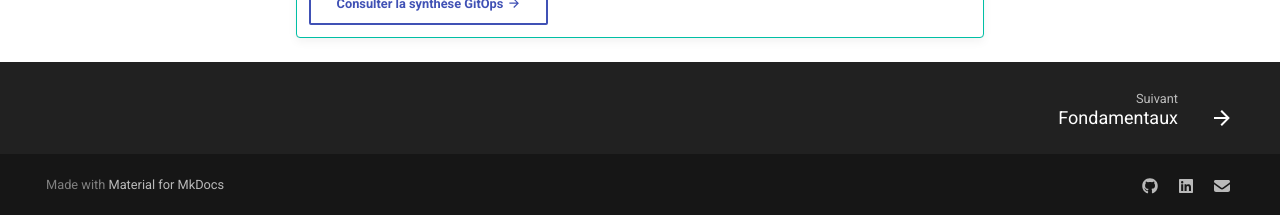
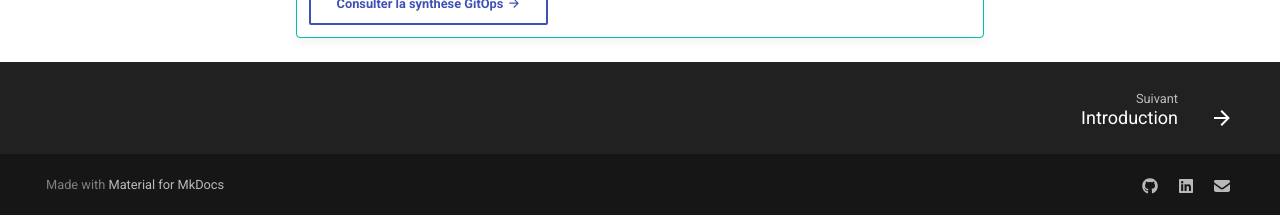
Before and after one commit to chrskrgb/chrskrgb.github.io, an MkDocs documentation site: the page built from docs/index.md, in a window 1280 px wide and 900 px high, scrolled down 1385 px. Shown: the part 682-897 px from the top of the window. Built offline with MkDocs 1.6.1 and Material for MkDocs 9.7.7, drawn with Linux system fonts in a browser that asks for light colours; comment, search, counter and statistics services are not loaded; part of the change alters nothing that is shown.

Commit message:
fix(ci): normalisation des chemins de fichiers en ASCII pur pour la compatibilité Linux/CI

```diff
--- a/docs/index.md
+++ b/docs/index.md
@@ -43,7 +43,7 @@ Ce portfolio constitue la vitrine technique de mes compétences opérationnelles
 
     Concepts fondamentaux DevOps, méthodes agiles (Scrum, Kanban), bases de données, GitOps, SRE et pipelines de déploiement cloud (CI/CD).
 
-    [:octicons-arrow-right-24: Découvrir les méthodes](Méthodes/DevOps/DO_01-Introduction.md)
+    [:octicons-arrow-right-24: Découvrir les méthodes](Methodes/DevOps/DO_01-Introduction.md)
 
 -   :material-microsoft:{ .lg .middle } __Active Directory Domain Services__
 
@@ -78,4 +78,4 @@ Ce portfolio constitue la vitrine technique de mes compétences opérationnelles
 !!! tip "Méthodologie DevOps : Le paradigme GitOps"
     Découvrez les principes et les piliers du GitOps : gestion de l'infrastructure comme code, réconciliation continue, versioning déclaratif sous Git et sécurité renforcée des déploiements.
 
-    [Consulter la synthèse GitOps :material-arrow-right:](Méthodes/DevOps/DO_04-GitOps.md){ .md-button }
+    [Consulter la synthèse GitOps :material-arrow-right:](Methodes/DevOps/DO_04-GitOps.md){ .md-button }
--- a/mkdocs.yml
+++ b/mkdocs.yml
@@ -102,12 +102,12 @@ nav:
   - Accueil: index.md
   - Méthodes & Concepts:
       - DevOps:
-          - "Introduction": "Méthodes/DevOps/DO_01-Introduction.md"
-          - "Méthodes Agiles": "Méthodes/DevOps/DO_02-Méthodes_Agiles.md"
-          - "Introduction aux Bases de Données": "Méthodes/DevOps/DO_03-BdD_Introduction.md"
-          - "GitOps": "Méthodes/DevOps/DO_04-GitOps.md"
-          - "Site Reliability Engineering (SRE)": "Méthodes/DevOps/DO_05-SRE.md"
-          - "Déploiement Cloud & CI/CD": "Méthodes/DevOps/DO_06-Deploiement_App_Cloud.md"
+          - "Introduction": "Methodes/DevOps/DO_01-Introduction.md"
+          - "Méthodes Agiles": "Methodes/DevOps/DO_02-Methodes_Agiles.md"
+          - "Introduction aux Bases de Données": "Methodes/DevOps/DO_03-BdD_Introduction.md"
+          - "GitOps": "Methodes/DevOps/DO_04-GitOps.md"
+          - "Site Reliability Engineering (SRE)": "Methodes/DevOps/DO_05-SRE.md"
+          - "Déploiement Cloud & CI/CD": "Methodes/DevOps/DO_06-Deploiement_App_Cloud.md"
   - Solutions & Outils:
       - Microsoft:
           - Active Directory Domain Services (AD DS):
@@ -115,15 +115,15 @@ nav:
               - "Structure": "Solutions-Outils/Microsoft/Active_Directory_Domain_Services/AD_02-Structure.md"
               - "Consoles & Administration": "Solutions-Outils/Microsoft/Active_Directory_Domain_Services/AD_03-Consoles_Admin.md"
               - "Multi-Sites": "Solutions-Outils/Microsoft/Active_Directory_Domain_Services/AD_04-Multi_Sites.md"
-              - "Rôles FSMO": "Solutions-Outils/Microsoft/Active_Directory_Domain_Services/AD_05-Rôles_FSMO.md"
+              - "Rôles FSMO": "Solutions-Outils/Microsoft/Active_Directory_Domain_Services/AD_05-Roles_FSMO.md"
               - "GPO & GPP": "Solutions-Outils/Microsoft/Active_Directory_Domain_Services/AD_06-GPO_GPP.md"
               - Notes & Concepts avancés:
                   - "Microsoft Common Console (MSC)": "Solutions-Outils/Microsoft/Active_Directory_Domain_Services/AD_Notes/AD_NOTES-MSC.md"
                   - "Primary Group (POSIX)": "Solutions-Outils/Microsoft/Active_Directory_Domain_Services/AD_Notes/AD_NOTES-PGC_POSIX-Unix_Linux_macOS.md"
                   - "Tiering Model (Modèle en Tiers)": "Solutions-Outils/Microsoft/Active_Directory_Domain_Services/AD_Notes/AD_NOTES-Tiering_Model.md"
               - Procédures:
-                  - "Joindre un ordinateur au domaine": "Solutions-Outils/Microsoft/Active_Directory_Domain_Services/AD_Procédures/AD_PROCESS-joindre_ordinateur_domaine_ligne_de_commande.md"
-                  - "Renommer un Contrôleur de Domaine": "Solutions-Outils/Microsoft/Active_Directory_Domain_Services/AD_Procédures/AD_PROCESS-Renommer_Contrôleur_Domaine.md"
+                  - "Joindre un ordinateur au domaine": "Solutions-Outils/Microsoft/Active_Directory_Domain_Services/AD_Procedures/AD_PROCESS-joindre_ordinateur_domaine_ligne_de_commande.md"
+                  - "Renommer un Contrôleur de Domaine": "Solutions-Outils/Microsoft/Active_Directory_Domain_Services/AD_Procedures/AD_PROCESS-Renommer_Controleur_Domaine.md"
           - Windows:
               - Notes:
                   - "Registre Windows": "Solutions-Outils/Microsoft/Windows/WIN_Notes/WIN_Notes-Registre_Windows.md"
```
Also changed, not shown: docs/Methodes/DevOps/DO_01-Introduction.md (renamed from docs/Méthodes/DevOps/DO_01-Introduction.md), docs/Methodes/DevOps/DO_02-Methodes_Agiles.md (renamed from docs/Méthodes/DevOps/DO_02-Méthodes_Agiles.md), docs/Methodes/DevOps/DO_03-BdD_Introduction.md (renamed from docs/Méthodes/DevOps/DO_03-BdD_Introduction.md), docs/Methodes/DevOps/DO_04-GitOps.md (renamed from docs/Méthodes/DevOps/DO_04-GitOps.md), docs/Methodes/DevOps/DO_05-SRE.md (renamed from docs/Méthodes/DevOps/DO_05-SRE.md), docs/Methodes/DevOps/DO_06-Deploiement_App_Cloud.md (renamed from docs/Méthodes/DevOps/DO_06-Deploiement_App_Cloud.md), docs/Solutions-Outils/Microsoft/Active_Directory_Domain_Services/AD_05-Roles_FSMO.md (renamed from docs/Solutions-Outils/Microsoft/Active_Directory_Domain_Services/AD_05-Rôles_FSMO.md), docs/Solutions-Outils/Microsoft/Active_Directory_Domain_Services/AD_Procedures/AD_PROCESS-Renommer_Controleur_Domaine.md (renamed from docs/Solutions-Outils/Microsoft/Active_Directory_Domain_Services/AD_Procédures/AD_PROCESS-Renommer_Contrôleur_Domaine.md), docs/Solutions-Outils/Microsoft/Active_Directory_Domain_Services/AD_Procedures/AD_PROCESS-joindre_ordinateur_domaine_ligne_de_commande.md (renamed from docs/Solutions-Outils/Microsoft/Active_Directory_Domain_Services/AD_Procédures/AD_PROCESS-joindre_ordinateur_domaine_ligne_de_commande.md).
